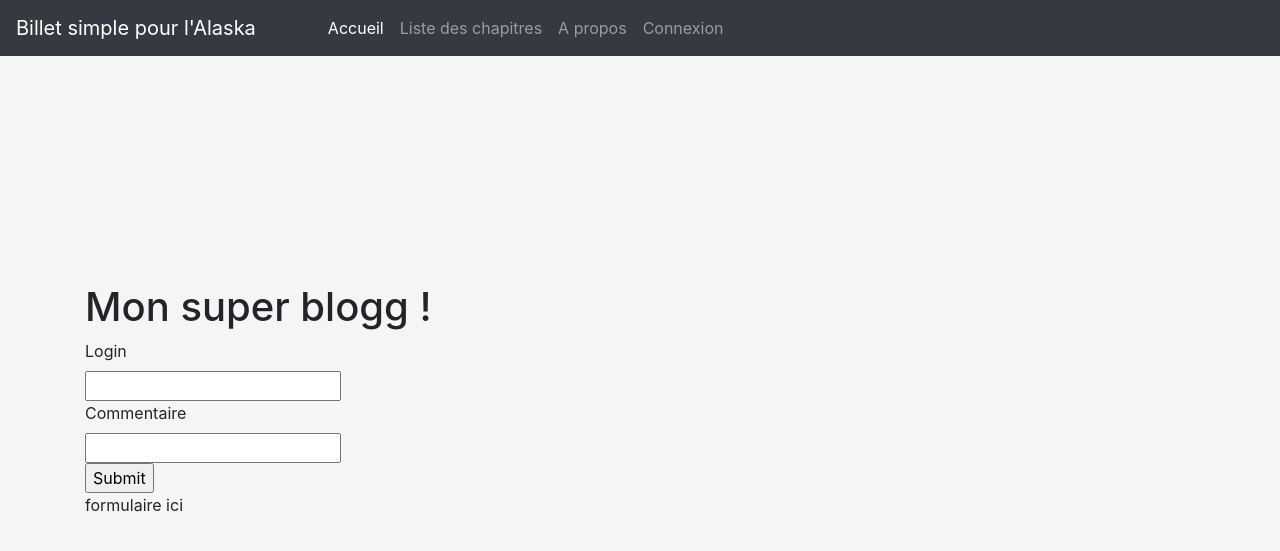
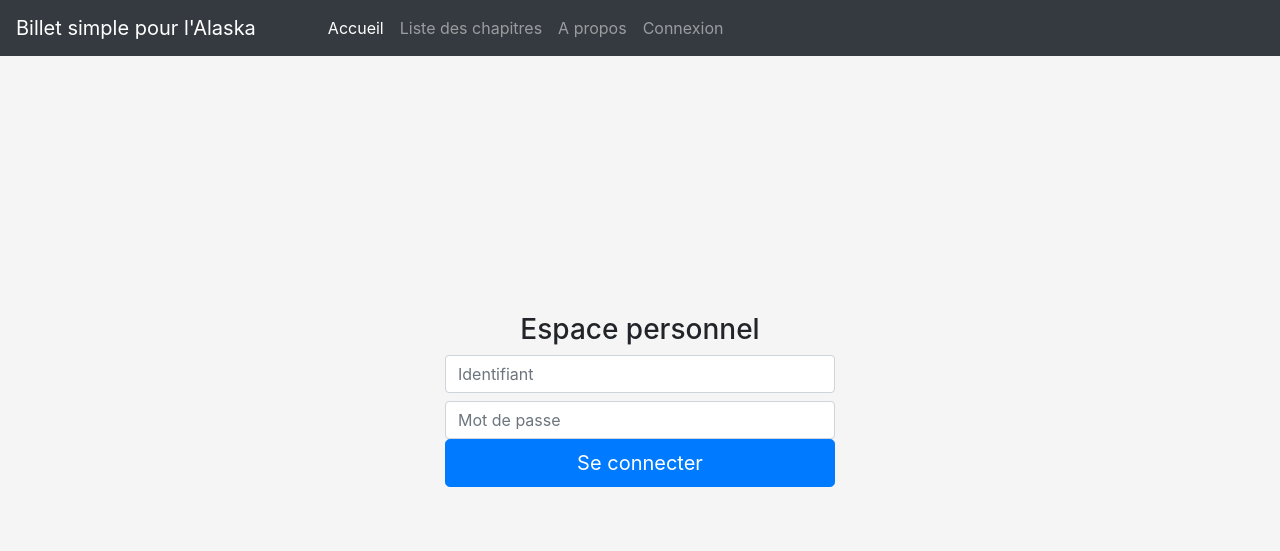
Before and after one commit to BayramKILIC/OpcP3, a PHP site: page /index.php?action=login in a window 1280 px wide. Shown: the top 551 px of the page. Run offline with PHP 8.4, Linux system fonts and the light colour scheme; some libraries are stand-ins or nearby versions.

Commit message:
modif de la page login, utilisation de bootstrap pour le formulaire

```diff
--- a/view/frontend/login.php
+++ b/view/frontend/login.php
@@ -2,24 +2,25 @@
 $title = "Se connecter"; ?>
 
 <?php ob_start(); ?>
-<h1>Mon super blogg !</h1>
 
 
-<form action="index.php?action=login" method="post">
+
+<form class="form-signin" action="index.php?action=login" method="post">
+    <h3 class="text-center">Espace personnel</h3>
     <div>
-        <label for="login">Login</label><br />
-        <input type="text" id="login" name="login" />
+        <label class="sr-only" for="inlineFormInput">Identifiant</label>
+        <input type="text" class="form-control mb-2" id="inlineFormInput" placeholder="Identifiant" name="login" required>
     </div>
     <div>
-        <label for="password">Commentaire</label><br />
-        <input type="password" id="login" name="password" />
+        <label for="inputPassword" class="sr-only">Password</label>
+        <input type="password" id="inputPassword" class="form-control" placeholder="Mot de passe" required name="password">
+
     </div>
     <div>
-        <input type="submit" />
+        <button class="btn btn-lg btn-primary btn-block" type="submit">Se connecter</button>
     </div>
 </form>
 
-formulaire ici
 
 
 
```
Also changed, not shown: view/frontend/listPostsView.php (+4 -3 lines).
